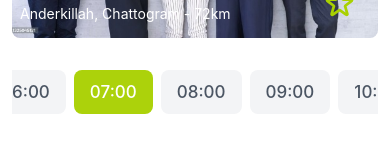
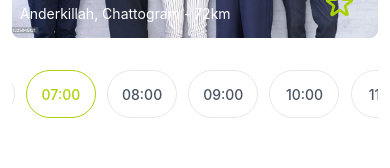
Before and after one commit to MuhammadJunaid01/NeovoTech, a React Native app: screen /Home in a window 390 px wide. Shown: the part 517-685 px from the top of the page. Built offline with nearby package versions, Linux system fonts and the light colour scheme.

Commit message:
Refactor HourCard and ActivitiesScreen components for improved styling and loading indicator color

```diff
--- a/src/components/shared/HourCard.tsx
+++ b/src/components/shared/HourCard.tsx
@@ -1,6 +1,7 @@
 import React from 'react';
 import {TouchableOpacity} from 'react-native';
 import tw from '../../../tailwind';
+import {COLORS} from '../../config';
 import ThemedText from './ThemedText';
 
 interface HourCardProps {
@@ -9,21 +10,18 @@ interface HourCardProps {
   onPress: (hour: string) => void;
 }
 
-// const CARD_WIDTH = 80;
-// const CARD_MARGIN = 8;
-
 const HourCard: React.FC<HourCardProps> = React.memo(
   ({hour, isActive, onPress}) => {
     return (
       <TouchableOpacity
         onPress={() => onPress(hour)}
-        style={tw`px-4 py-3 rounded-lg mx-1 ${
-          isActive ? 'bg-[#ACD20B]' : 'bg-gray-100'
+        style={tw` border w-[70px] h-12 rounded-3xl  items-center justify-center mx-1.4 ${
+          isActive ? `  border-[${COLORS.primary}]` : 'border-gray-200'
         }`}>
         <ThemedText
-          variant="h3"
-          color={isActive ? 'text-white' : 'text-gray-600'}
-          style={tw`text-center font-medium `}>
+          variant="h4"
+          color={isActive ? `text-[${COLORS.primary}]` : 'text-gray-600'}
+          style={tw`text-center `}>
           {hour}
         </ThemedText>
       </TouchableOpacity>
--- a/src/screens/ActivitiesScreen.tsx
+++ b/src/screens/ActivitiesScreen.tsx
@@ -4,6 +4,7 @@ import {ActivityIndicator, Text, View} from 'react-native';
 import {SafeAreaView} from 'react-native-safe-area-context';
 import tw from '../../tailwind';
 import {TodoList} from '../components';
+import {COLORS} from '../config';
 import {useTodos} from '../hooks';
 import {BottomTabsParamList} from '../interfaces';
 type Props = StackScreenProps<BottomTabsParamList, 'Activities'>;
@@ -14,8 +15,8 @@ const ActivitiesScreen: React.FC<Props> = React.memo(({navigation}) => {
 
   if (isLoading) {
     return (
-      <View style={tw`flex-1 justify-center items-center`}>
-        <ActivityIndicator size="large" color="#0000ff" />
+      <View style={tw`flex-1 justify-center items-center bg-white`}>
+        <ActivityIndicator size="large" color={COLORS.primary} />
         <Text style={tw`text-lg text-gray-500 mt-2`}>Loading...</Text>
       </View>
     );
```
